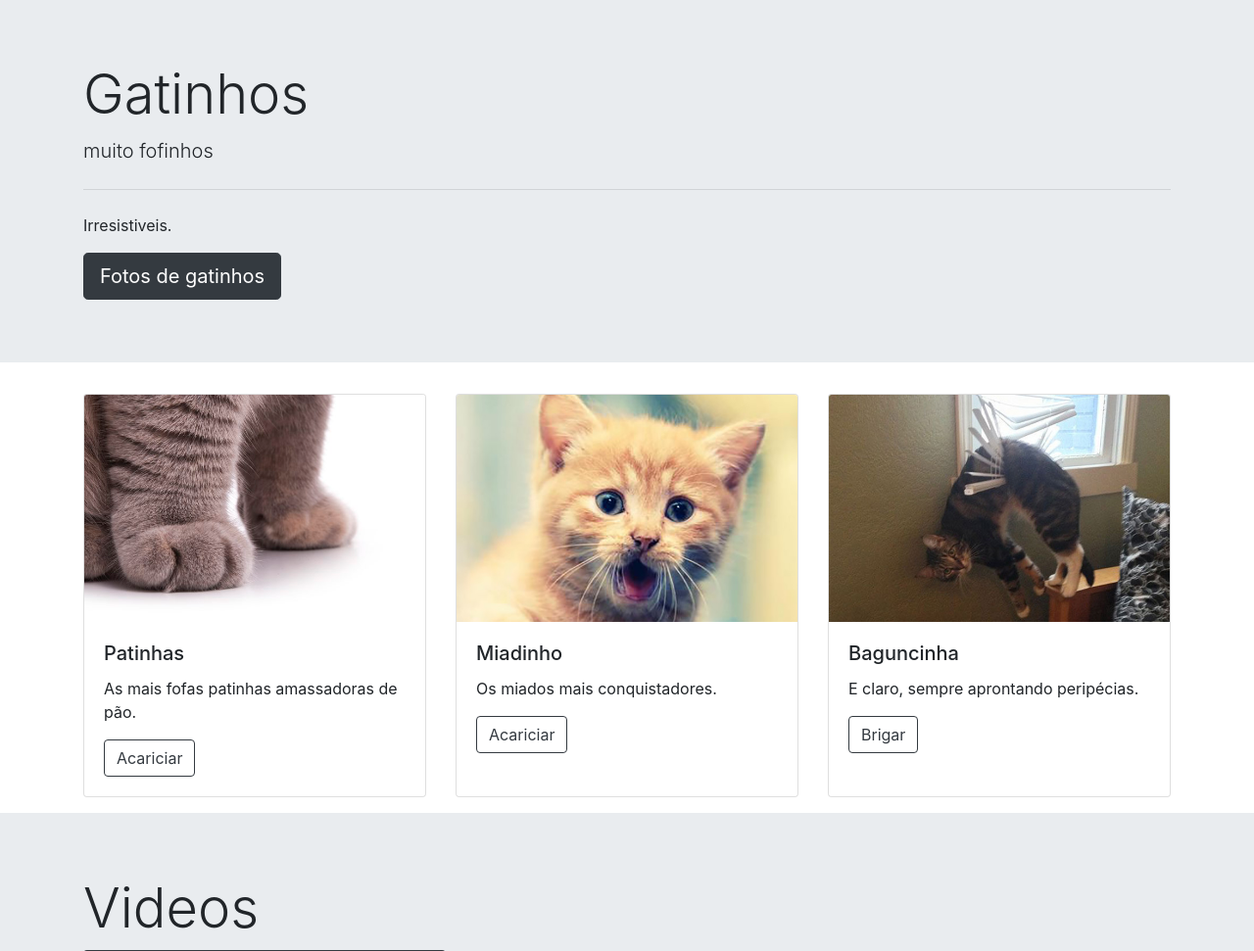
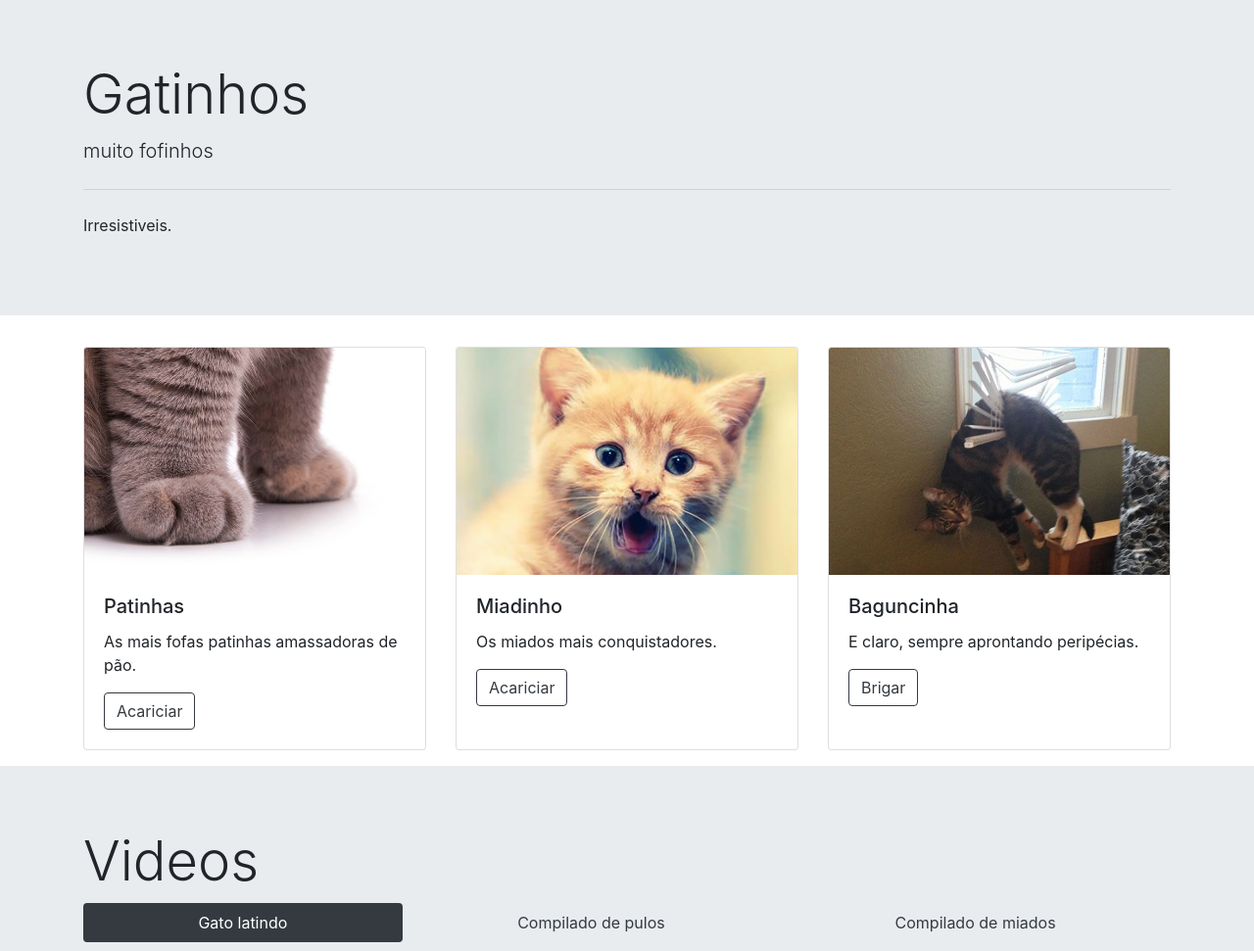
Before and after one commit to jvcalassio/jvcalassio.github.io, a PHP site: page / in a window 1280 px wide. Shown: the part 523-1494 px from the top of the page at 98% size. Run offline with PHP 8.4, Linux system fonts and the light colour scheme.

Commit message:
finish(?)

```diff
--- a/home-ex/css/styles.css
+++ b/home-ex/css/styles.css
@@ -32,3 +32,9 @@
     margin-left:-30px;
     margin-top:-30px;
 }
+
+/* alt lembrete */
+img[alt=""],
+img:not([alt]) {
+    border: 5px dashed #ff00ff;
+}
--- a/home-ex/index.html
+++ b/home-ex/index.html
@@ -43,16 +43,16 @@
 
         <div class="carousel-inner">
             <div class="carousel-item active">
-                <img src="img/kitten-1-sm.jpg" class="d-md-none w-100">
-                <img src="img/kitten-1.jpg" class="d-none d-md-block w-100">
+                <img src="img/kitten-1-sm.jpg" alt="Gato filhote" class="d-md-none w-100">
+                <img src="img/kitten-1.jpg" alt="Gato filhote" class="d-none d-md-block w-100">
             </div>
             <div class="carousel-item">
-                <img src="img/kitten-2-sm.jpg" class="d-md-none w-100">
-                <img src="img/kitten-2.jpg" class="d-none d-md-block w-100">
+                <img src="img/kitten-2-sm.jpg" alt="Gato" class="d-md-none w-100">
+                <img src="img/kitten-2.jpg" alt="Gato" class="d-none d-md-block w-100">
             </div>
             <div class="carousel-item">
-                <img src="img/kitten-3-sm.jpg" class="d-md-none w-100">
-                <img src="img/kitten-3.jpg" class="d-none d-md-block w-100">
+                <img src="img/kitten-3-sm.jpg" alt="Gato deitado" class="d-md-none w-100">
+                <img src="img/kitten-3.jpg" alt="Gato deitado" class="d-none d-md-block w-100">
             </div>
         </div>
 
@@ -72,7 +72,6 @@
             <p class="lead">muito fofinhos</p>
             <hr class="my-4">
             <p>Irresistiveis.</p>
-            <a class="btn btn-dark btn-lg" href="#" role="button">Fotos de gatinhos</a>
         </div>
     </div>
 
@@ -80,7 +79,7 @@
         <div class="row">
             <div class="col-md-4 d-flex align-items-stretch mb-3">
                 <div class="card h-100">
-                    <img src="img/cat-paw.jpg" class="card-img-top">
+                    <img src="img/cat-paw.jpg" class="card-img-top" alt="Pata de gato filhote">
                     <div class="card-body">
                         <h5 class="card-title">Patinhas</h5>
                         <p class="card-text">As mais fofas patinhas amassadoras de pão.</p>
@@ -90,7 +89,7 @@
             </div>
             <div class="col-md-4 d-flex align-items-stretch mb-3">
                 <div class="card">
-                    <img src="img/cat-ears.jpeg" class="card-img-top">
+                    <img src="img/cat-ears.jpeg" class="card-img-top" alt="Gato surpreso">
                     <div class="card-body">
                         <h5 class="card-title">Miadinho</h5>
                         <p class="card-text">Os miados mais conquistadores.</p>
@@ -100,7 +99,7 @@
             </div>
             <div class="col-md-4 d-flex align-items-stretch mb-3">
                 <div class="card">
-                    <img src="img/cat-mess.jpg" class="card-img-top">
+                    <img src="img/cat-mess.jpg" class="card-img-top" alt="Gato na persiana">
                     <div class="card-body">
                         <h5 class="card-title">Baguncinha</h5>
                         <p class="card-text">E claro, sempre aprontando peripécias.</p>
@@ -117,13 +116,13 @@
             <h5 class="display-4">Videos</h5>
             <ul class="nav nav-pills nav-fill" id="video-tabs" role="tablist">
                 <li class="nav-item">
-                    <a class="nav-link active" id="video-1-tab" data-toggle="tab" href="#video-1" role="tab">Doggo</a>
+                    <a class="nav-link active" id="video-1-tab" data-toggle="tab" href="#video-1" role="tab">Gato latindo</a>
                 </li>
                 <li class="nav-item">
-                    <a class="nav-link" id="video-2-tab" data-toggle="tab" href="#video-2" role="tab">Gateando</a>
+                    <a class="nav-link" id="video-2-tab" data-toggle="tab" href="#video-2" role="tab">Compilado de pulos</a>
                 </li>
                 <li class="nav-item">
-                    <a class="nav-link" id="video-3-tab" data-toggle="tab" href="#video-3" role="tab">Miu</a>
+                    <a class="nav-link" id="video-3-tab" data-toggle="tab" href="#video-3" role="tab">Compilado de miados</a>
                 </li>
             </ul>
 
@@ -168,7 +167,7 @@
                     <input type="email" class="form-control" id="email" placeholder="E-mail">
                 </div>
             </div>
-            <div class="my-1">
+            <div class="my-1 ml-1">
                 <button type="submit" class="btn btn-dark">Cadastrar</button>
             </div>
         </form>
@@ -207,7 +206,7 @@
                     </button>
                 </div>
                 <div class="modal-body">
-                    <img src="img/angry-cat.jpg" class="w-100">
+                    <img src="img/angry-cat.jpg" class="w-100" alt="Gato bravo">
                     <blockquote class="blockquote">
                         <p class="mb-0">Meooooow</p>
                         <footer class="blockquote-footer">Gatinho</footer>
@@ -229,7 +228,7 @@
                         </button>
                     </div>
                     <div class="modal-body">
-                        <img src="img/happy-cat.jpg" class="w-100">
+                        <img src="img/happy-cat.jpg" class="w-100" alt="Gato feliz">
                         <blockquote class="blockquote">
                             <p class="mb-0">Meow!</p>
                             <footer class="blockquote-footer">Gatinho</footer>
@@ -264,3 +263,9 @@
     </script>
   </body>
 </html>
+<!--
+    todo list: galeria de fotos,
+                alt img,
+                youtube video mais leve responsivo
+                mudar imagens para banco de imagem gratis
+-->
```
